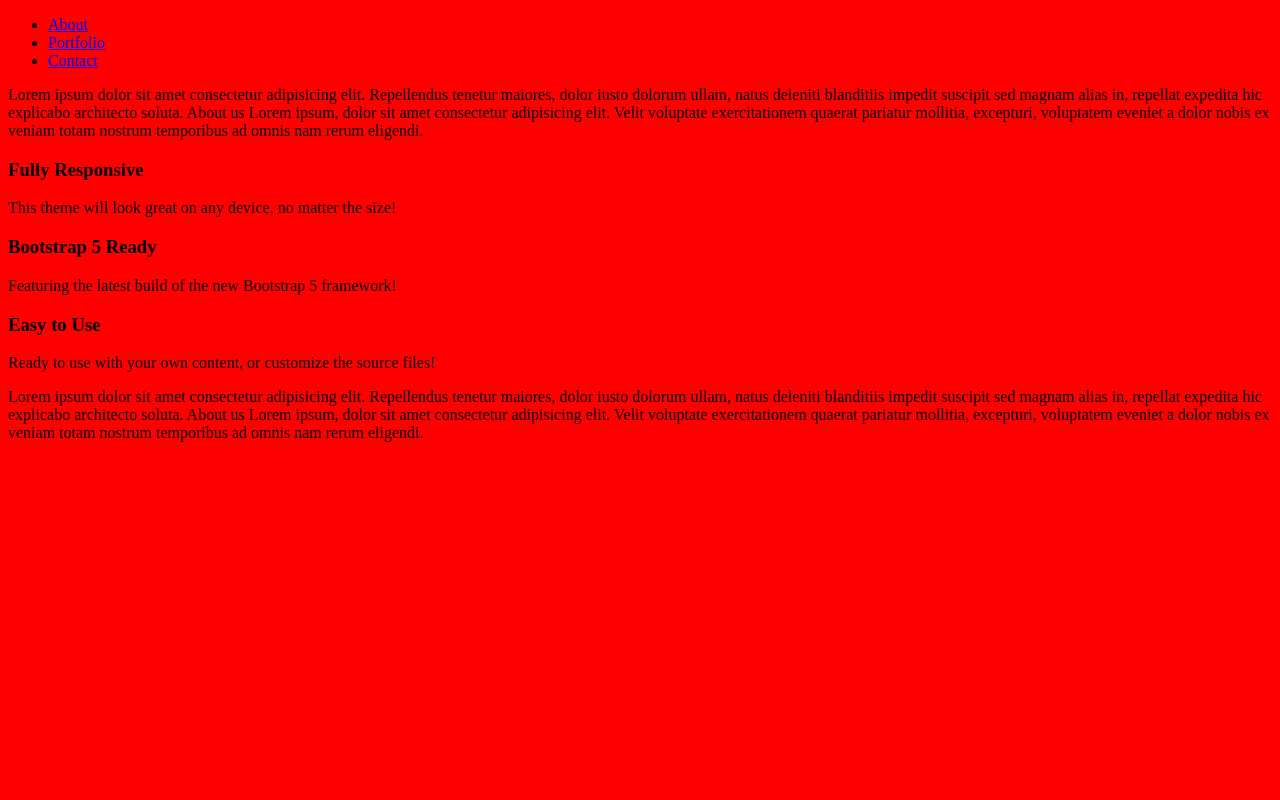
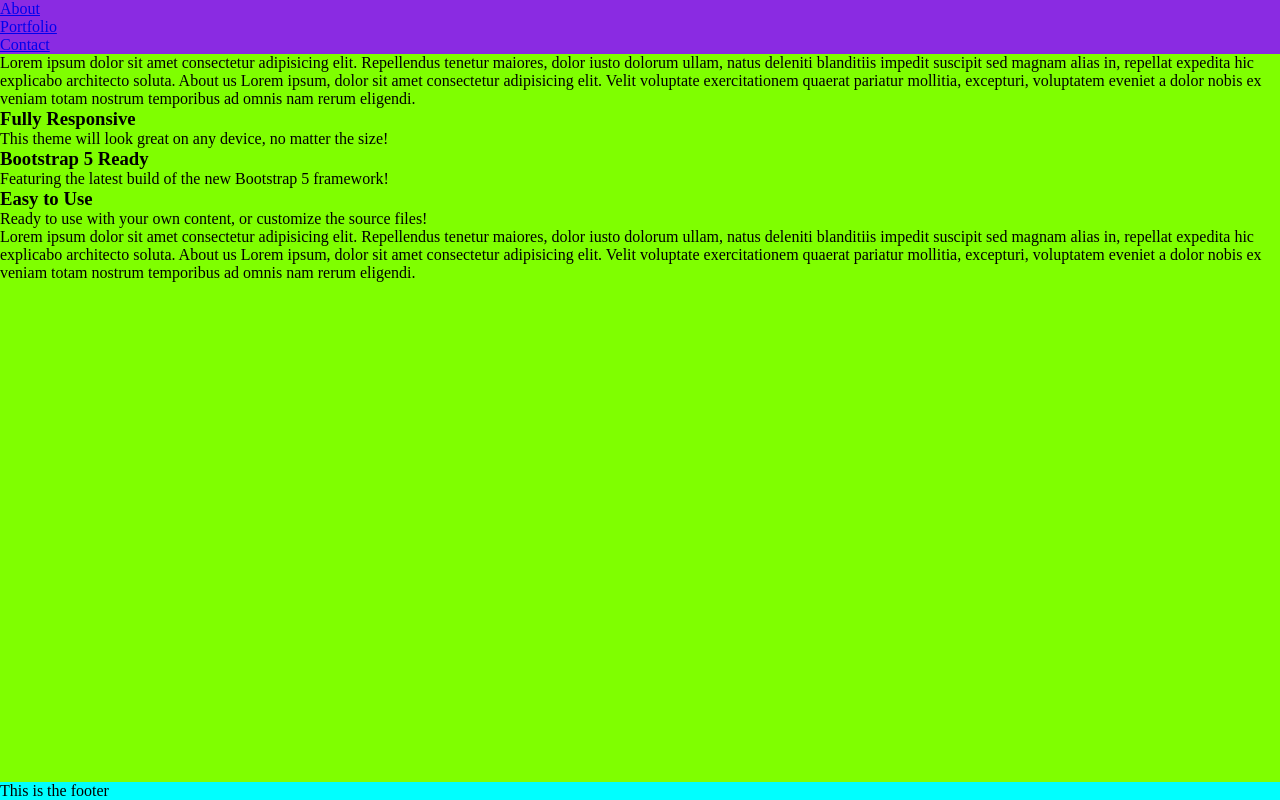
Before and after one commit to andmell/React-Based-Portfolio, a React (Vite) app: page / in a window 1280 px wide. Built offline with nearby package versions, Linux system fonts and the light colour scheme.

Commit message:
added custom css

```diff
--- a/src/App.jsx
+++ b/src/App.jsx
@@ -1,11 +1,13 @@
 import { Outlet } from "react-router-dom";
+import Footer from "./components/Footer";
 import Nav from "./components/Nav";
 function App() {
   return (
-    <>
+    <div className='mainParent'>
       <Nav />
-      <Outlet />
-    </>
+      <div className='body'><Outlet/></div>
+      <Footer />
+    </div>
   );
 }
 
--- /dev/null
+++ b/src/components/Footer.jsx
@@ -0,0 +1,5 @@
+export default function Footer(){
+    return (
+        <div className='footer'>This is the footer</div>
+    );
+}
--- a/src/components/Nav.jsx
+++ b/src/components/Nav.jsx
@@ -8,18 +8,18 @@ const links = [
 export default function Nav() {
   const location = useLocation();
   return (
-    <nav className="navbar navbar-expand-lg bg-secondary">
-      <div className="container-fluid">
-        <div className="collapse navbar-collapse" id="navbarSupportedContent">
-          <ul className="navbar-nav me-auto mb-2 mb-lg-0">
+    <nav className="nav">
+      {/* <div className="container-fluid"> */}
+        {/* <div className="collapse navbar-collapse" id="navbarSupportedContent"> */}
+          <ul className="">
             {links.map((link) => (
               <li className={location.pathname === link.slug ? "active" : ""}>
                 <Link to={link.slug}>{link.text}</Link>
               </li>
             ))}
           </ul>
-        </div>
-      </div>
+        {/* </div> */}
+      {/* </div> */}
     </nav>
   );
 }
--- a/src/index.css
+++ b/src/index.css
@@ -1,3 +1,24 @@
-body {
-  background-color: red;
+* {
+  padding: 0;
+  margin: 0;
+  box-sizing:border-box;
 }
+
+.footer {
+  background-color:aqua
+}
+
+nav {
+ background-color:blueviolet
+}
+
+.body {
+  background-color:chartreuse;
+  flex-grow: 1;
+}
+
+.mainParent {
+  min-height: 100vh;
+  display: flex;
+  flex-direction:column;
+}
```
